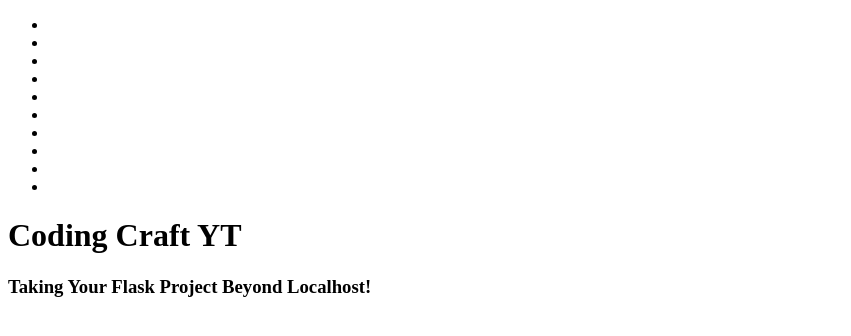
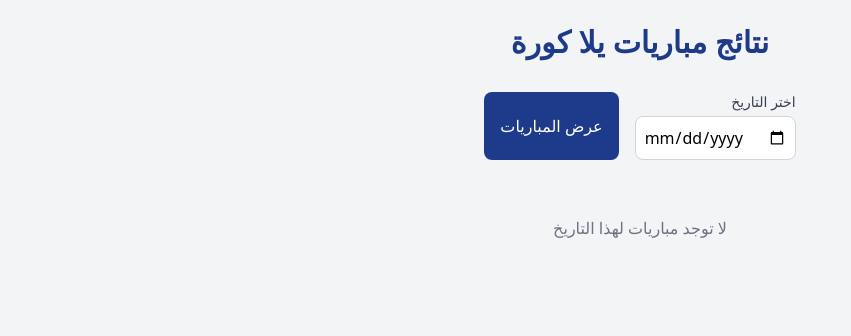
Before and after one commit to gamalahmed3265/Yallakora-Flask-show-Match, a Flask app: template templates/index.html in a window 1280 px wide. Shown: the top 336 px of the page, without its empty margins (0-851 px from the left). Run offline with Flask 3, Linux system fonts and the light colour scheme; the template is opened without the code that fills it, so the values that code supplies are empty; some libraries are stand-ins or nearby versions.

Commit message:
update index html

```diff
--- a/templates/index.html
+++ b/templates/index.html
@@ -1,35 +1,92 @@
 <!DOCTYPE html>
-<html lang="en">
+<html lang="ar" dir="rtl">
   <head>
     <meta charset="UTF-8" />
     <meta name="viewport" content="width=device-width, initial-scale=1.0" />
-    <title>ChatShare</title>
-    <link
-      href="https://fonts.googleapis.com/css?family=Exo:400,700"
-      rel="stylesheet"
-    />
+    <title>Yalla Kora Matches</title>
+    <script src="https://cdn.tailwindcss.com"></script>
   </head>
+  <body class="bg-gray-100 font-sans">
+    <div class="container mx-auto p-4 sm:p-6">
+      <h1
+        class="text-2xl sm:text-3xl font-bold text-center text-blue-900 mb-6 sm:mb-8"
+      >
+        نتائج مباريات يلا كورة
+      </h1>
 
-  <body>
-    <div class="area">
-      <div class="circles">
-        <ul>
-          <li></li>
-          <li></li>
-          <li></li>
-          <li></li>
-          <li></li>
-          <li></li>
-          <li></li>
-          <li></li>
-          <li></li>
-          <li></li>
-        </ul>
+      <!-- Date Filter Form -->
+      <form
+        method="POST"
+        class="mb-6 sm:mb-8 flex flex-col sm:flex-row justify-center gap-4"
+      >
+        <div>
+          <label
+            for="date"
+            class="block text-sm font-medium text-gray-700 mb-1"
+          >
+            اختر التاريخ
+          </label>
+          <input
+            type="date"
+            id="date"
+            name="date"
+            value="{{ request.form.get('date') if request.form.get('date') else format_date_for_url(get_egypt_time()) }}"
+            class="p-2 border border-gray-300 rounded-lg focus:ring-blue-500 focus:border-blue-500 w-full sm:w-auto"
+          />
+        </div>
+        <button
+          type="submit"
+          class="bg-blue-900 text-white px-4 py-2 rounded-lg hover:bg-blue-800 transition-colors mt-4 sm:mt-0"
+        >
+          عرض المباريات
+        </button>
+      </form>
+
+      <!-- Matches Grid -->
+      {% if matches %}
+      <h2
+        class="text-xl sm:text-2xl font-semibold text-center text-gray-800 mb-4 sm:mb-6"
+      >
+        نتائج المباريات ليوم {{ request.form.get('date') if
+        request.form.get('date') else format_date_for_url(get_egypt_time()) }}
+      </h2>
+      <div
+        class="grid grid-cols-1 sm:grid-cols-2 lg:grid-cols-3 gap-4 sm:gap-6"
+      >
+        {% for match in matches %}
+        <div
+          class="bg-white shadow-lg rounded-lg p-4 sm:p-6 hover:shadow-xl transition-shadow"
+        >
+          <div class="grid grid-cols-1 gap-3">
+            <div class="text-center">
+              <h3 class="text-lg font-semibold text-blue-900">
+                {{ match[0] }}
+              </h3>
+              <p class="text-sm text-gray-500">البطولة</p>
+            </div>
+            <div class="flex justify-between items-center">
+              <div class="text-right">
+                <p class="font-medium text-gray-800">{{ match[1] }}</p>
+                <p class="text-sm text-gray-500">الفريق أ</p>
+              </div>
+              <div class="text-center">
+                <p class="font-bold text-blue-900">{{ match[3] }}</p>
+                <p class="text-sm text-gray-500">النتيجة</p>
+              </div>
+              <div class="text-left">
+                <p class="font-medium text-gray-800">{{ match[2] }}</p>
+                <p class="text-sm text-gray-500">الفريق ب</p>
+              </div>
+            </div>
+          </div>
+        </div>
+        {% endfor %}
       </div>
-    </div>
-    <div class="context">
-      <h1>Coding Craft YT</h1>
-      <h3>Taking Your Flask Project Beyond Localhost!</h3>
+      {% else %}
+      <div class="text-center py-6 text-gray-500">
+        لا توجد مباريات لهذا التاريخ
+      </div>
+      {% endif %}
     </div>
   </body>
 </html>
```
